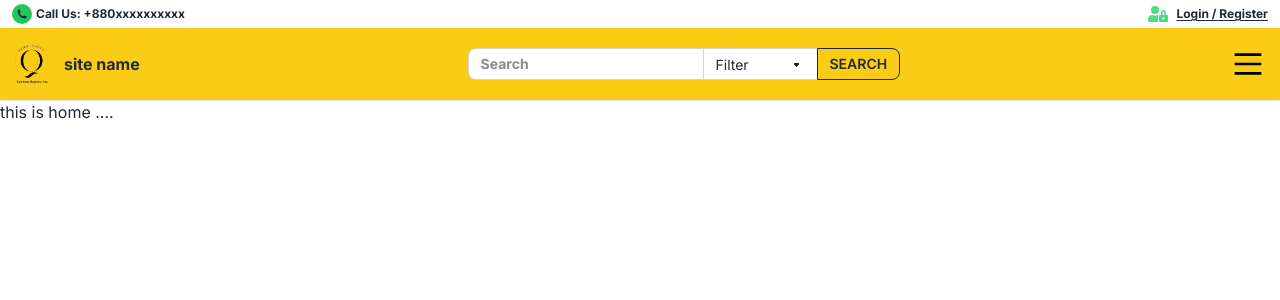
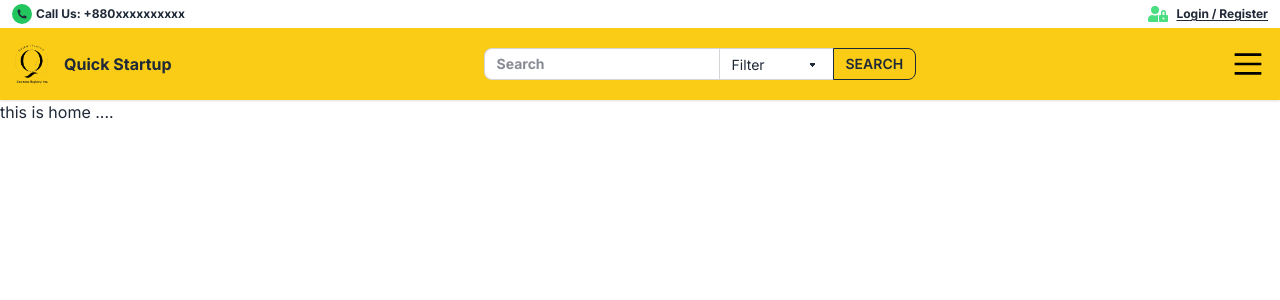
Before and after one commit to Mohammad-Nafis-Abdullah/project-canada-client-side, a Next.js app: page / in a window 1280 px wide. Shown: the top 300 px of the page. Built offline with nearby package versions, Linux system fonts and the light colour scheme.

Commit message:
navbar implemented

```diff
--- a/src/components/Navbar/Navbar.tsx
+++ b/src/components/Navbar/Navbar.tsx
@@ -22,7 +22,7 @@ export default function Navbar() {
 
                     <div className="inline-flex items-center gap-3">
                         <img src="/logo.png" alt="logo" className="w-10" />
-                        <span className="font-bold">site name</span>
+                        <span className="font-bold">Quick Startup</span>
                     </div>
 
                     {/* <ul className="hidden 2xl:inline-flex w-full gap-3 justify-center items-center p-0 px-0"> */}
```
